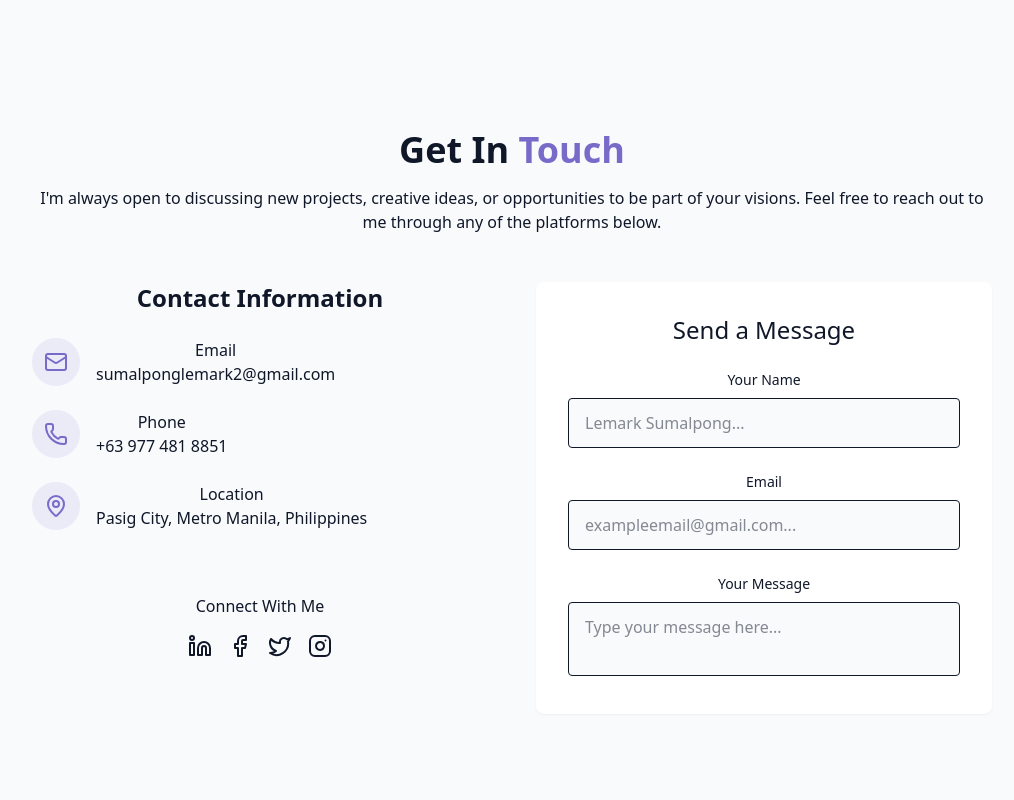
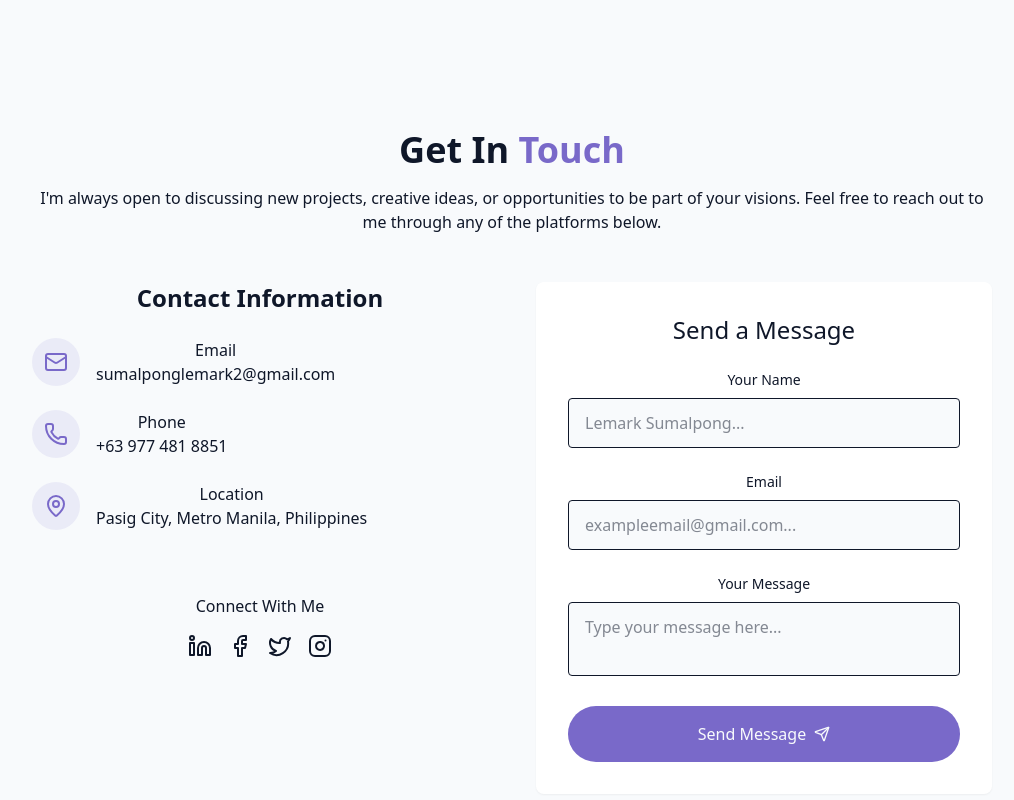
Before and after one commit to LemarkSumalpong/personal-project, a React (Vite) app: page / in a window 1280 px wide. Shown: the part 3106-3906 px from the top of the page, without its empty margins (128-1142 px from the left). Built offline with nearby package versions, Linux system fonts and the light colour scheme.

Commit message:
added message button

```diff
--- a/src/components/ContactSection.jsx
+++ b/src/components/ContactSection.jsx
@@ -7,8 +7,19 @@ import {
   Twitter,
   Instagram,
 } from 'lucide-react';
+import { cn } from '@/lib/utils';
+import { Send } from 'lucide-react';
+
 
 export const ContactSection = () => {
+
+  const handleSubmit =(e) => {
+    e.preventDefault()
+
+    setInterval(() => {
+
+    }, 1500);
+  }
   return (
     <section id="contact" className="py-24 px-4 relative bg-secondary/30">
       <div className="container mx-auto max-w-5xl">
@@ -130,7 +141,12 @@ export const ContactSection = () => {
                   placeholder="Type your message here..."
                 />
               </div>
+              <button type='submit' className={cn("cosmic-button w-full flex items-center justify-center gap-2",
 
+              )}>
+                Send Message
+                <Send size={16} />
+              </button>
             </form>
           </div>
         </div>
```
